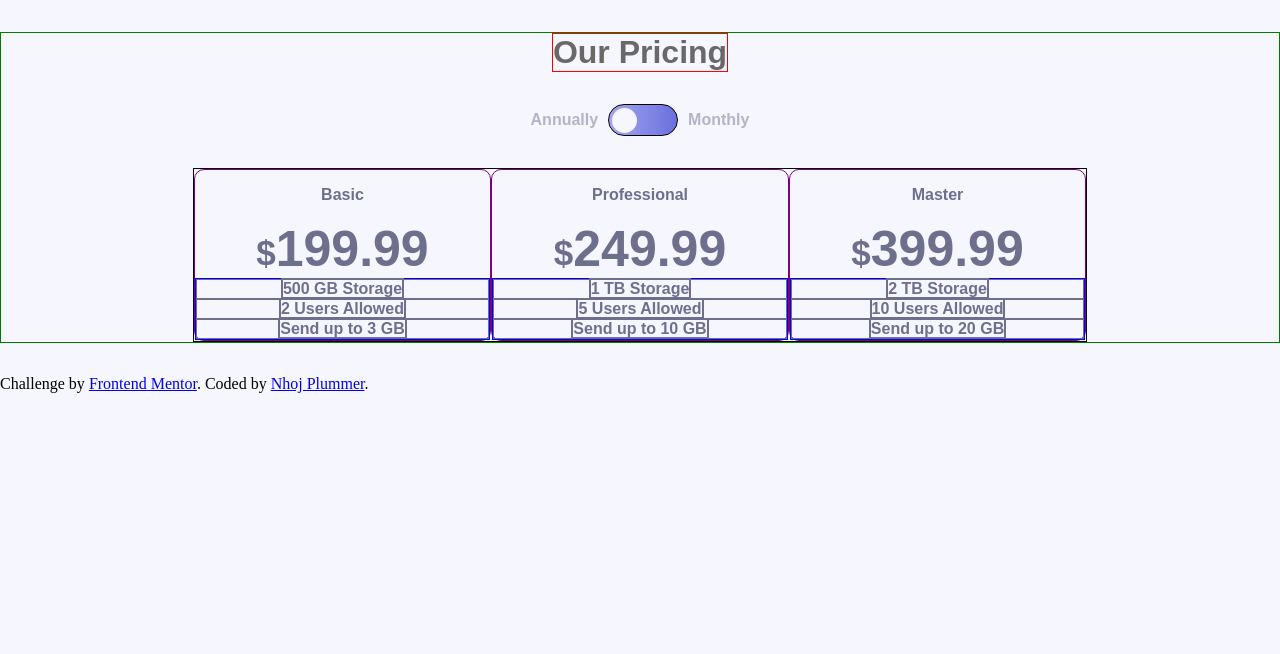
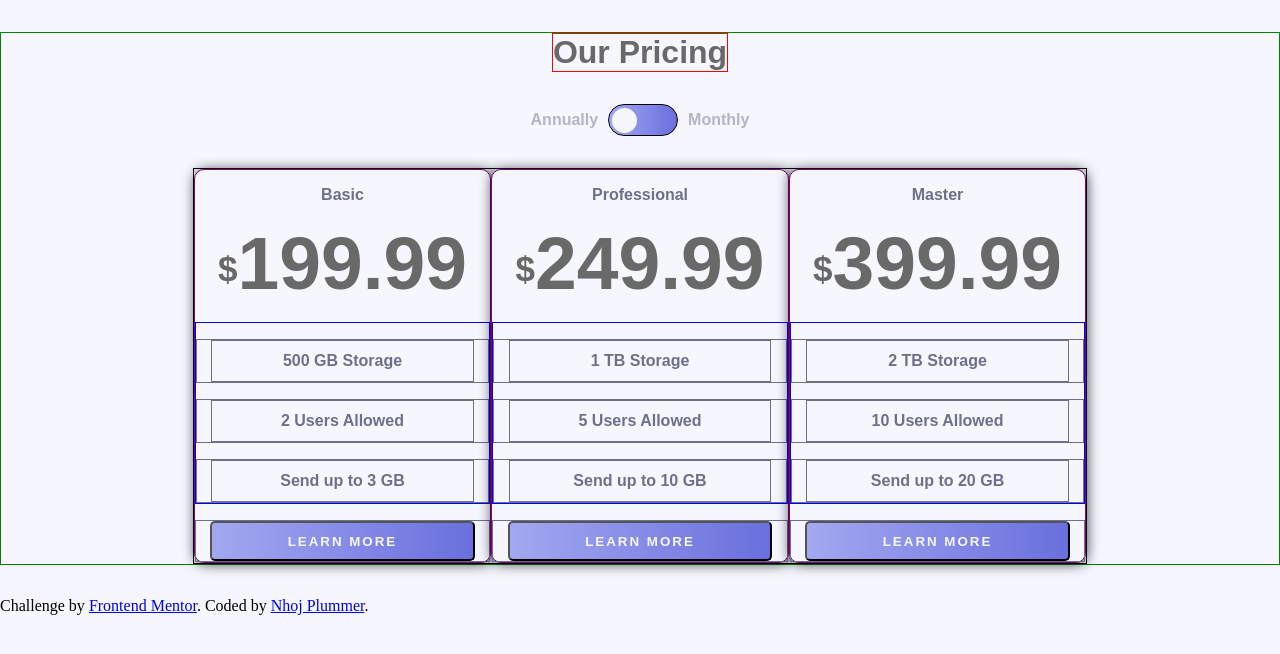
Before and after one commit to Nhoj-Plummer/pricing-component-with-toggle, a React (Create React App) app: page / in a window 1280 px wide. Shown: the top 654 px of the page. Built offline with nearby package versions, Linux system fonts and the light colour scheme.

Commit message:
Making progress so far

```diff
--- a/src/components/Card/card.css
+++ b/src/components/Card/card.css
@@ -4,16 +4,21 @@
   background-color: var(--color-very-light-grayish-blue);
   font-weight: 700;
   color: var(--color-grayish-blue);
+  box-shadow: 1px 1px 13px 0px rgba(0, 0, 0, 0.75);
   border: 1px solid purple;
 }
 
 .card-container_text,
-.card-container_text h1 {
+.card-container_text h1,
+.card-container_rules,
+.card-container_rules li,
+.card-container-button {
   margin-top: 1rem;
 }
 
 .card-container_text h1 {
-  font-size: 50px;
+  color: var(--color-dark-grayish-blue);
+  font-size: 75px;
 }
 
 .card-container_text h1 span {
@@ -31,8 +36,25 @@
 }
 
 .card-container_rules span {
-  width: 100%;
-  border: 2px solid;
+  display: inline-block;
+  vertical-align: middle;
+  line-height: 2.5;
+  width: 90%;
+  border: 1px solid;
+}
+
+.card-container-button {
+  border: 1px solid;
+}
+
+.card-container-button button {
+  border-radius: 5px;
+  font-weight: 700;
+  letter-spacing: 2px;
+  color: var(--color-very-light-grayish-blue);
+  background: var(--color-gradient);
+  width: 90%;
+  height: 40px;
 }
 
 /* Conditional Section */
@@ -40,6 +62,7 @@
 @media screen and (max-width: 540px) {
   .card-container {
     height: 25rem;
+    margin-top: 1rem;
   }
 }
 
--- a/src/components/Card/card.js
+++ b/src/components/Card/card.js
@@ -25,6 +25,10 @@ const Card = ({styles, title, price, storage, users, sendGB}) => {
           </li>
         </ul>
       </div>
+
+      <div className="card-container-button">
+        <button>LEARN MORE</button>
+      </div>
     </div>
   );
 };
```
Also changed, not shown: src/index.css (line endings or trailing spaces).
